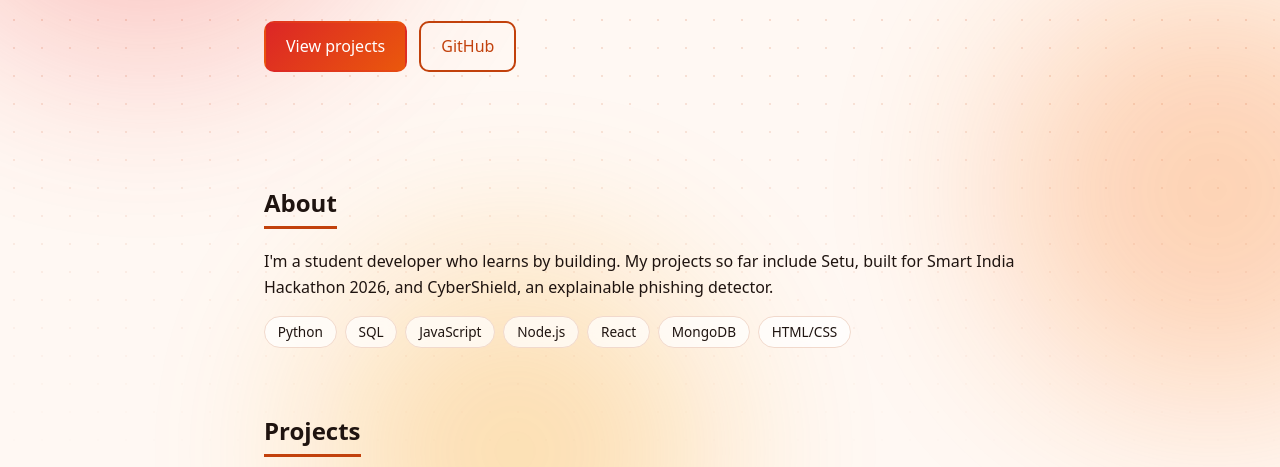
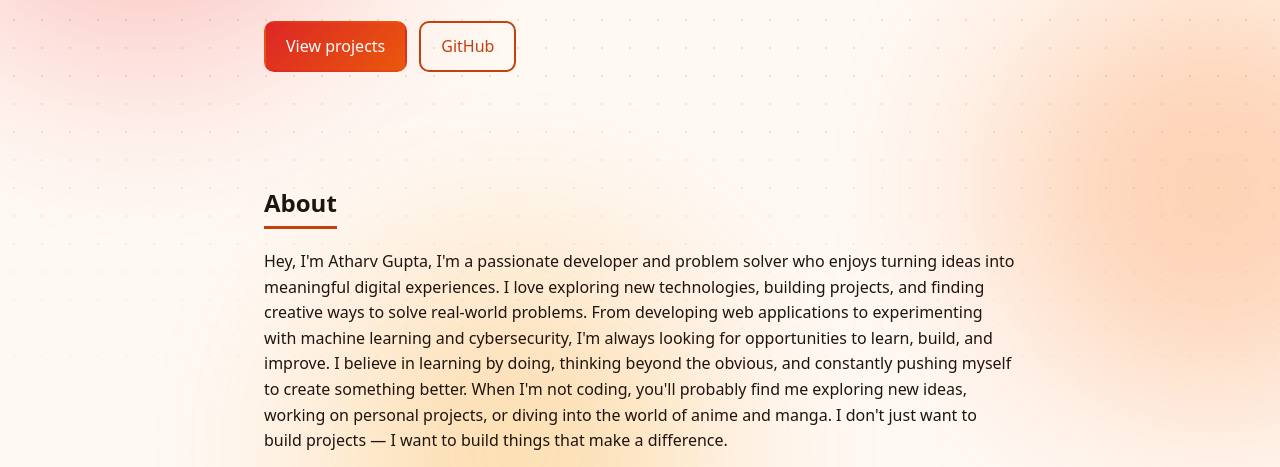
Before and after one commit to atharvg565/portfolio, a website: page public/index.html in a window 1280 px wide. Shown: the part 302-769 px from the top of the page. Drawn offline with Linux system fonts and the light colour scheme; no server answers.

```diff
--- a/public/index.html
+++ b/public/index.html
@@ -38,7 +38,15 @@
   <main>
     <section id="about" class="reveal">
       <h2>About</h2>
-      <p>I'm a student developer who learns by building. My projects so far include Setu, built for Smart India Hackathon 2026, and CyberShield, an explainable phishing detector.</p>
+      <p>Hey, I'm Atharv Gupta,
+
+        I'm a passionate developer and problem solver who enjoys turning ideas into meaningful digital experiences. I love exploring new technologies, building projects, and finding creative ways to solve real-world problems.
+
+        From developing web applications to experimenting with machine learning and cybersecurity, I'm always looking for opportunities to learn, build, and improve. I believe in learning by doing, thinking beyond the obvious, and constantly pushing myself to create something better.
+
+        When I'm not coding, you'll probably find me exploring new ideas, working on personal projects, or diving into the world of anime and manga.
+
+        I don't just want to build projects — I want to build things that make a difference.</p>
       <div class="chips">
         <span class="chip">Python</span>
         <span class="chip">SQL</span>
@@ -61,7 +69,7 @@
       <p>Want to collaborate or just say hi? Find me here:</p>
       <div class="hero-buttons">
         <a href="https://github.com/atharvg565" target="_blank" rel="noopener" class="btn">GitHub</a>
-        <a href="https://www.linkedin.com/in/YOUR-LINKEDIN/" target="_blank" rel="noopener" class="btn btn-outline">LinkedIn</a>
+        <a href="https://www.linkedin.com/in/atharvg565" target="_blank" rel="noopener" class="btn btn-outline">LinkedIn</a>
       </div>
     </section>
   </main>
```
